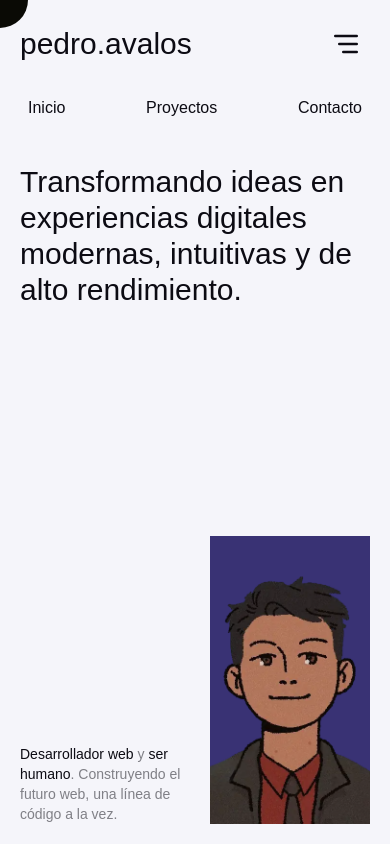
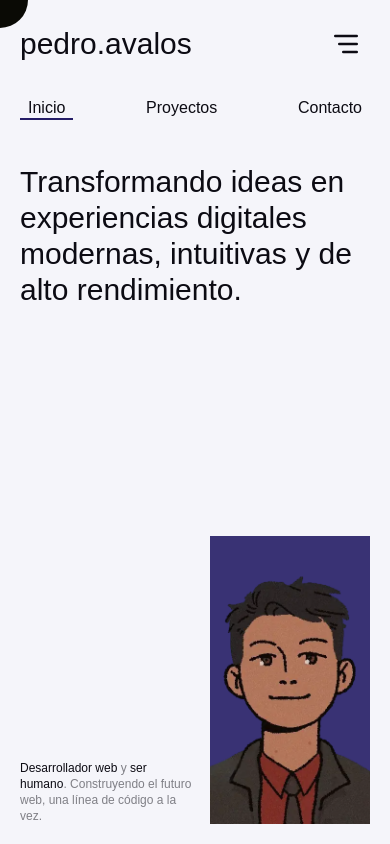
Before and after one commit to Over12/portfolio, a React (Vite) app: page / in a window 390 px wide. Both pictures are taken after a click on the button 346 px from the left and 44 px from the top of the page. Built offline with nearby package versions, Linux system fonts and the light colour scheme.

Commit message:
feat: ajustar estilos y agregar indicador de navegación en el menú móvil

```diff
--- a/src/components/ui/Hero.tsx
+++ b/src/components/ui/Hero.tsx
@@ -5,7 +5,7 @@ export default function Hero() {
     <section className='h-dvh cursor-none'>
       <div className='relative flex flex-col items-start justify-between h-screen p-5 sm:p-10'>
         <motion.p initial={{ opacity: 0, x: -50 }} animate={{ opacity: 1, x: 0 }} exit={{ opacity: 0, x: -15 }} className='text-pretty sm:w-1/2 text-3xl mt-36 sm:text-4xl sm:mt-48'>Transformando ideas en experiencias digitales modernas, intuitivas y de alto rendimiento.</motion.p>
-        <motion.p initial={{ opacity: 0, y: 50 }} animate={{ opacity: 1, y: 0 }} exit={{ opacity: 0, y: 15 }} className='text-sm sm:text-base w-1/2 sm:w-1/3 text-text/50'><span className='text-text font-medium'>Desarrollador web</span> y <span className='text-text font-medium'>ser humano</span>. Construyendo el futuro web, una línea de código a la vez.</motion.p>
+        <motion.p initial={{ opacity: 0, y: 50 }} animate={{ opacity: 1, y: 0 }} exit={{ opacity: 0, y: 15 }} className='text-xs sm:text-base w-1/2 sm:w-1/3 text-text/50'><span className='text-text font-medium'>Desarrollador web</span> y <span className='text-text font-medium'>ser humano</span>. Construyendo el futuro web, una línea de código a la vez.</motion.p>
         <motion.div initial={{ opacity: 0, x: 50 }} animate={{ opacity: 1, x: 0 }} exit={{ opacity: 0, x: 15 }} className='absolute bottom-5 right-5 sm:bottom-10 sm:right-10 w-40 h-72 sm:w-60 sm:h-96 bg-primary/90 overflow-hidden transition-colors'>
             <img src='/src/assets/images/avatar.webp' alt='Imagen de avatar' className='size-full object-cover' />
         </motion.div>
--- a/src/components/ui/Navbar.tsx
+++ b/src/components/ui/Navbar.tsx
@@ -45,8 +45,12 @@ export default function Navbar() {
         {isOpen && (
           <motion.ul initial={{ opacity: 0, y: -20 }} animate={{ opacity: 1, y: 0 }} exit={{ opacity: 0, y: -20 }} className='sm:hidden absolute inset-x-0 top-24 px-5 flex justify-between items-center z-30'>
             {links.map(({ to, label }) => (
-              <li key={to}>
+              <li key={to} className='relative'>
                 <Link to={to} className='p-2'>{label}</Link>
+
+                {pathname === to && (
+                  <motion.span layoutId='nav-indicator-mobile' initial={false} transition={{ type: 'spring', stiffness: 700, damping: 30 }} className='absolute inset-x-0 bottom-0 h-0.5 bg-primary' />
+                )}
               </li>
             ))}
           </motion.ul>
```
